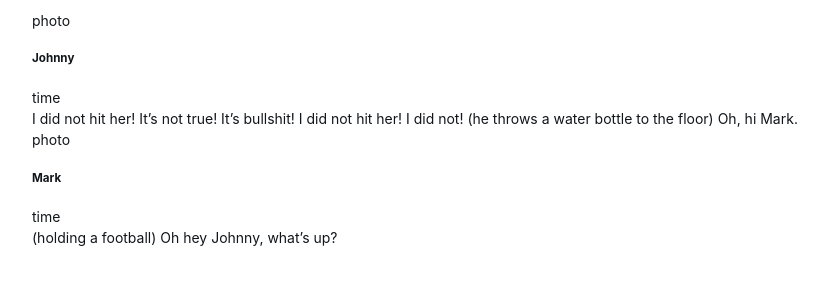
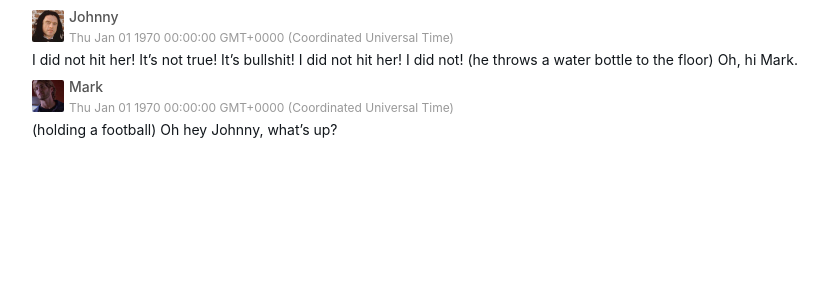
Before and after one commit to fanisco/reacy-ui, a React (Create React App) app: page / in a window 1280 px wide. Shown: the top 300 px of the page, without its empty margins (168-996 px from the left). Built offline with nearby package versions, Linux system fonts and the light colour scheme.

Commit message:
Photos and some styles

```diff
--- a/src/App.tsx
+++ b/src/App.tsx
@@ -3,14 +3,7 @@ import styled from 'styled-components';
 import Comment from './ui/comments/Comment';
 import data from './data/comments.json';
 import DataSet from './core/source/DataSet';
-
-const colors = {
-  primary: '#ffd71b',
-  primaryLight: '#ffe471',
-  primaryDark: '#febe10',
-  secondary: '#28a3de',
-  border: '#c1c1c1'
-};
+import colors from './ui/colors';
 
 const transition = 'transition: all 0.15s ease-in-out';
 
--- a/src/core/entity/Author.ts
+++ b/src/core/entity/Author.ts
@@ -5,6 +5,7 @@ import Record from './Record';
  */
 export default class Author extends Record {
   public name: string;
+  public photo?: string;
 
   /**
    * @inheritDoc
@@ -12,5 +13,6 @@ export default class Author extends Record {
   constructor(data: any) {
     super(data);
     this.name = this.data.name;
+    this.photo = this.data.photo;
   }
 }
--- a/src/data/comments.json
+++ b/src/data/comments.json
@@ -5,8 +5,8 @@
   ],
   "meta": {
     "authors": [
-      {"id": 1, "name": "Johnny"},
-      {"id": 2, "name": "Mark"},
+      {"id": 1, "name": "Johnny", "photo":  "/images/persons/johnny.jpg"},
+      {"id": 2, "name": "Mark", "photo":  "/images/persons/mark.jpg"},
       {"id": 3, "name": "Denny"},
       {"id": 4, "name": "Lisa"},
       {"id": 4, "name": "Claudette"}
--- a/src/index.css
+++ b/src/index.css
@@ -1,10 +1,10 @@
-@import "https://fonts.googleapis.com/css?family=Roboto+Slab:300,400,700&display=swap&subset=cyrillic";
+@import "https://fonts.googleapis.com/css?family=Roboto:300,400,400i,500,700,700i&display=swap&subset=cyrillic";
 *, *::before, *::after {
   box-sizing: border-box;
 }
 body {
   margin: 0;
-  font-family: -apple-system, BlinkMacSystemFont, 'Roboto Slab', 'Fira Sans', 'Droid Sans', 'Helvetica Neue',
+  font-family: -apple-system, BlinkMacSystemFont, 'Roboto', 'Fira Sans', 'Droid Sans', 'Helvetica Neue',
     sans-serif;
   font-size: 14px;
   line-height: 1.5;
--- /dev/null
+++ b/src/ui/colors.ts
@@ -0,0 +1,10 @@
+export default {
+  primary: '#ffd71b',
+  primaryLight: '#ffe471',
+  primaryDark: '#febe10',
+  secondary: '#28a3de',
+  border: '#c1c1c1',
+  gray: '#999999',
+  grayLight: '#eaeaea',
+  grayDark: '#545454',
+}
--- /dev/null
+++ b/src/ui/comments/Author.tsx
@@ -0,0 +1,64 @@
+import React from 'react'
+import styled from 'styled-components';
+import colors from '../colors';
+
+interface IAuthorProps {
+  id: number
+  name: string
+  photo?: string
+  time?: string
+}
+
+/**
+ * Component for displaying person card.
+ */
+const Author = (props: IAuthorProps) => {
+  let
+    photo = props.photo && <Photo src={props.photo}/>,
+    time = props.time && <Time>{props.time}</Time>;
+
+  return(
+    <Wrapper>
+      {photo}
+      <NameWrapper>
+        <Name>{props.name}</Name>
+        {time}
+      </NameWrapper>
+    </Wrapper>
+  )
+};
+
+const Wrapper = styled.div`
+  margin-bottom: 5px;
+  display: flex;
+  width: 100%;
+`;
+
+const Photo = styled.img`
+  margin-right: 5px;
+  width: 32px;
+  height: 32px;
+  border: 0 none;
+  border-radius: 2px;
+`;
+
+const NameWrapper = styled.div`
+  display: flex;
+  flex-direction: column;
+`;
+
+const Name = styled.h5`
+  margin: 0 0 8px;
+  font-weight: 500;
+  font-size: 14px;
+  line-height: 14px;
+  color: ${colors.grayDark}
+`;
+
+const Time = styled.time`
+  font-size: 12px;
+  line-height: 12px;
+  color: ${colors.gray}
+`;
+
+export default Author;
--- a/src/ui/comments/Comment.tsx
+++ b/src/ui/comments/Comment.tsx
@@ -1,6 +1,7 @@
 import React, { Component } from 'react';
 import styled from 'styled-components';
 import { default as Model } from '../../core/entity/Comment';
+import Author from './Author';
 
 interface ICommentProps {
   comment: Model
@@ -14,21 +15,24 @@ export default class Comment extends Component<ICommentProps> {
 
     const
       { comment } = this.props,
-      { author } = comment;
+      { author } = comment,
+      date = comment.date && comment.date.toString();
 
     if (author) {
       return (
-        <div>
-          <div>
-            <div>photo</div>
-            <div>
-              <h5>{author.name}</h5>
-              <time>time</time>
-            </div>
-          </div>
-          <div>{comment.text}</div>
-        </div>
+        <Wrapper>
+          <Author {...author} time={date}/>
+          <Content>{comment.text}</Content>
+        </Wrapper>
       )
     }
   }
 }
+
+const Wrapper = styled.div`
+  margin-bottom: 10px;
+`;
+
+const Content = styled.div`
+  margin-bottom: 5px;
+`;
```
Also changed, not shown: public/images/persons/johnny.jpg (added), public/images/persons/mark.jpg (added).
